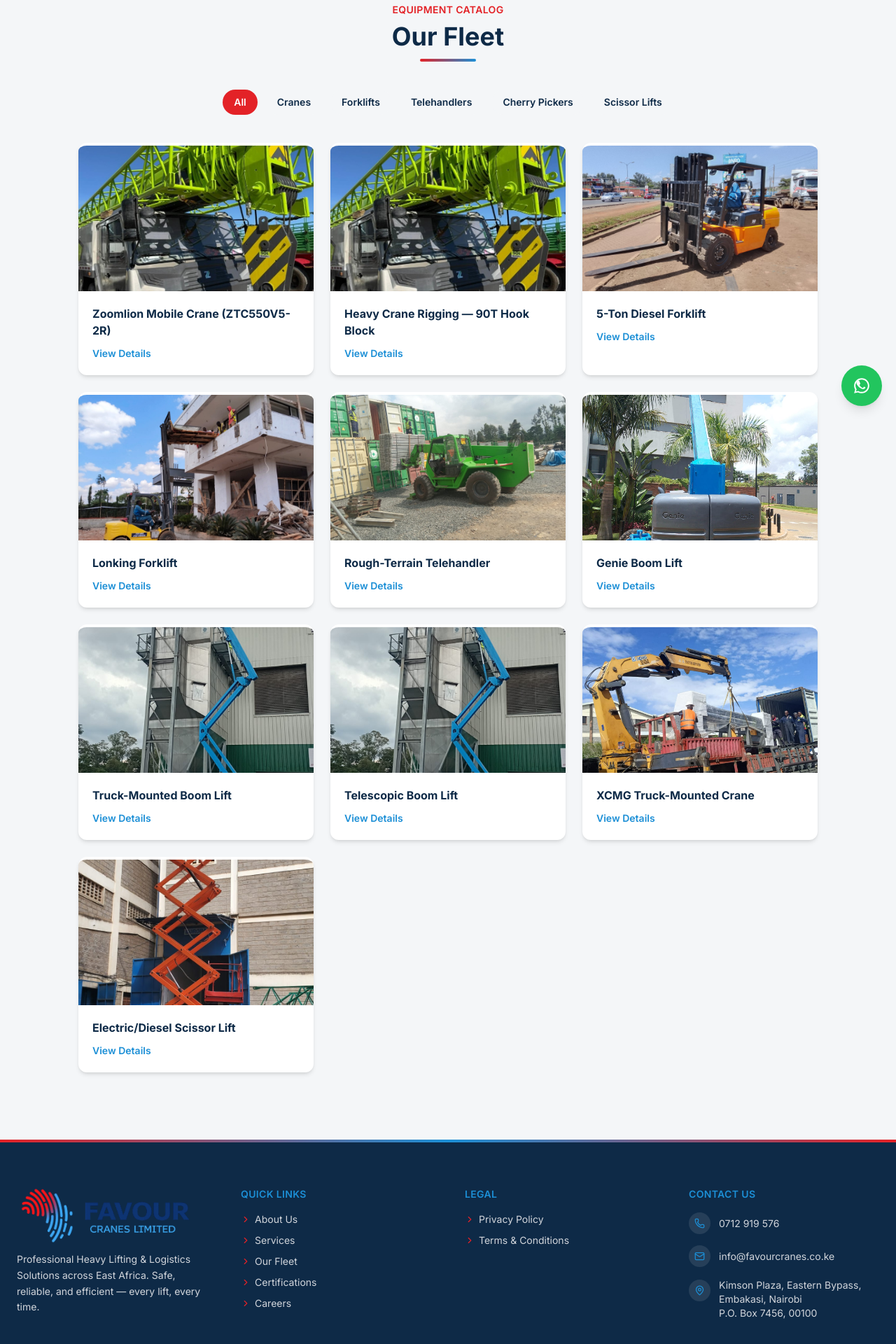
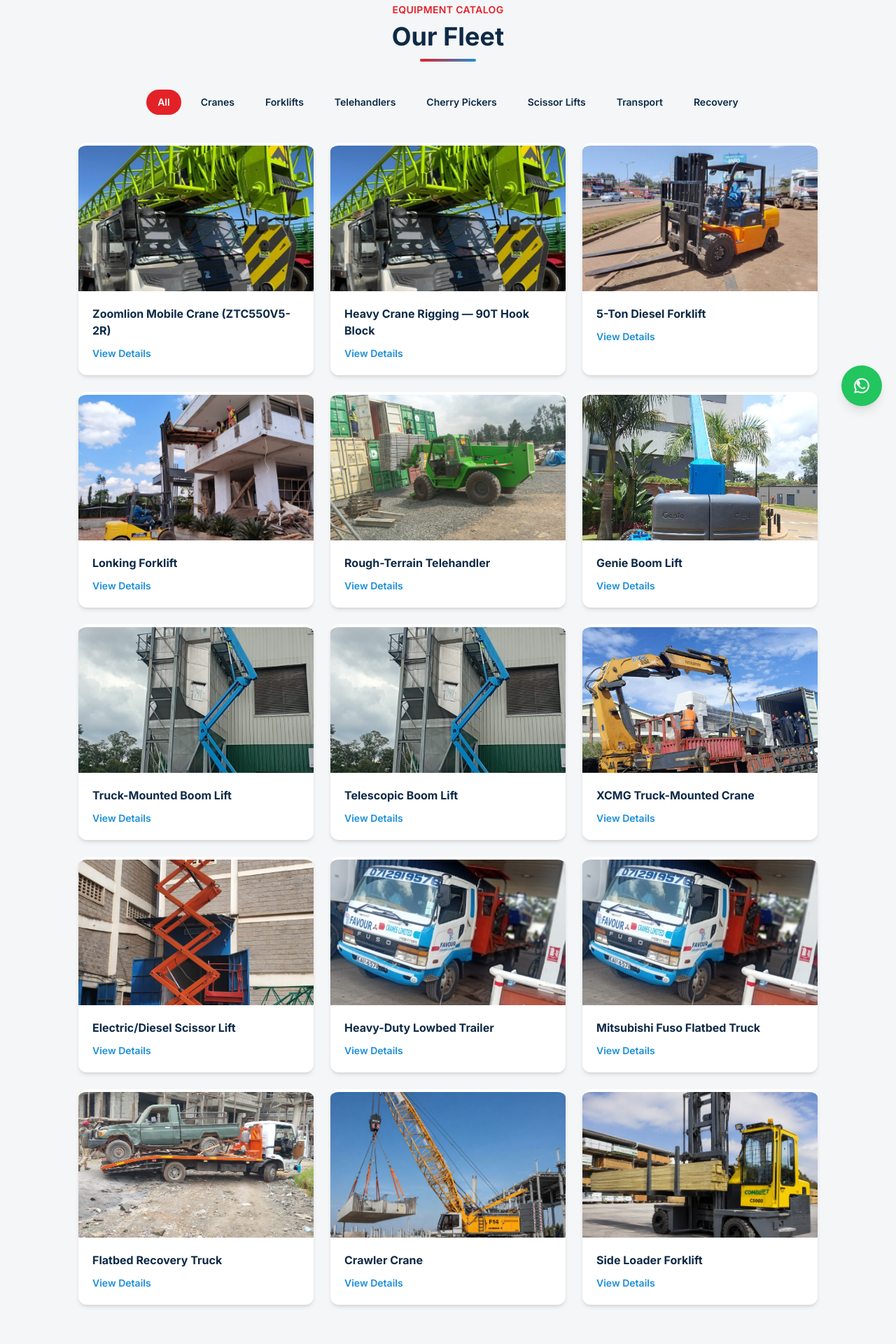
Before and after one commit to Muchyz/favour-cranes, a React (Vite) app: page /fleet in a window 1280 px wide. Shown: the part 200-2120 px from the top of the page at 70% size. Built offline with nearby package versions, Linux system fonts and the light colour scheme.

Commit message:
add crawler crane and side loader forklift photos

```diff
--- a/src/data/fleet.js
+++ b/src/data/fleet.js
@@ -8,6 +8,10 @@
 import boomField from "../assets/images/boom-lift-field.jpg";
 import xcmgTruck from "../assets/images/xcmg-offload.jpg";
 import scissorWarehouse from "../assets/images/scissor-lift-warehouse.jpg";
+import crawlerCrane from "../assets/images/crawler-crane.jpg";
+import sideLoader from "../assets/images/side-loader-forklift.jpg";
+import lowbedTruck from "../assets/images/lowbed-truck.jpg";
+import recoveryTruck from "../assets/images/rescue-recovery.jpg";
 
 export const fleet = [
   {
@@ -89,6 +93,46 @@
     photo: scissorWarehouse,
     capacity: "2-person platform",
     reach: "Warehouse-height access",
+  },,
+  {
+    id: "f11",
+    category: "transport",
+    name: "Heavy-Duty Lowbed Trailer",
+    photo: lowbedTruck,
+    capacity: "Up to 60 Ton payload",
+    reach: "Multi-axle, extendable deck",
+  },
+  {
+    id: "f12",
+    category: "transport",
+    name: "Mitsubishi Fuso Flatbed Truck",
+    photo: lowbedTruck,
+    capacity: "Medium cargo class",
+    reach: "Site-to-site haulage",
+  },
+  {
+    id: "f13",
+    category: "recovery",
+    name: "Flatbed Recovery Truck",
+    photo: recoveryTruck,
+    capacity: "Up to 10 Ton recovery",
+    reach: "Roadside & on-site, 24/7",
+  },
+  {
+    id: "f14",
+    category: "cranes",
+    name: "Crawler Crane",
+    photo: crawlerCrane,
+    capacity: "25–550 Ton",
+    reach: "Heavy lift, soft-ground rated",
+  },
+  {
+    id: "f15",
+    category: "telehandlers",
+    name: "Side Loader Forklift",
+    photo: sideLoader,
+    capacity: "Up to 10,000 kg",
+    reach: "Long load handling",
   },
 ];
 
@@ -99,4 +143,6 @@
   { key: "telehandlers", label: "Telehandlers" },
   { key: "cherry-pickers", label: "Cherry Pickers" },
   { key: "scissor-lifts", label: "Scissor Lifts" },
+  { key: "transport", label: "Transport" },
+  { key: "recovery", label: "Recovery" },
 ];
```
Also changed, not shown: src/assets/images/crawler-crane.jpg (added), src/assets/images/side-loader-forklift.jpg (added).
